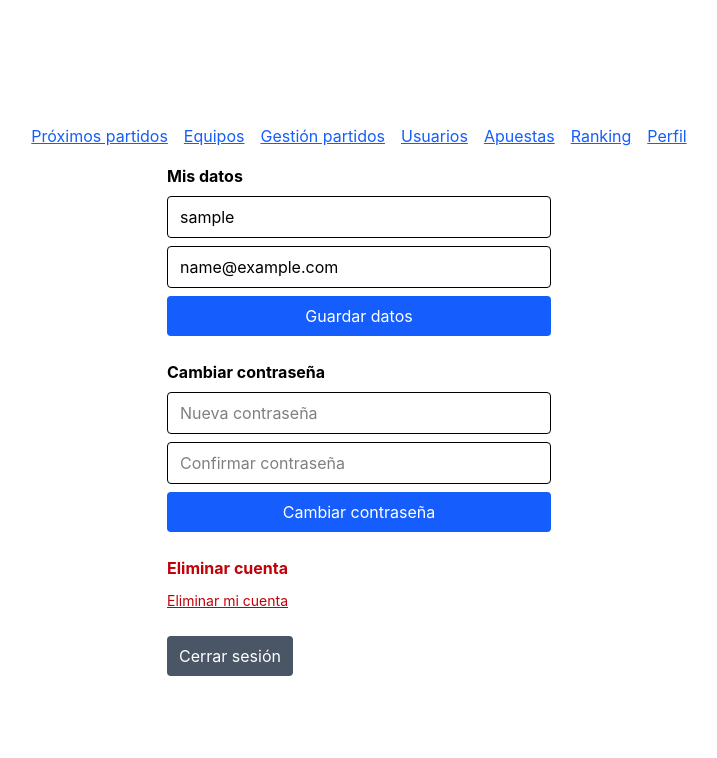
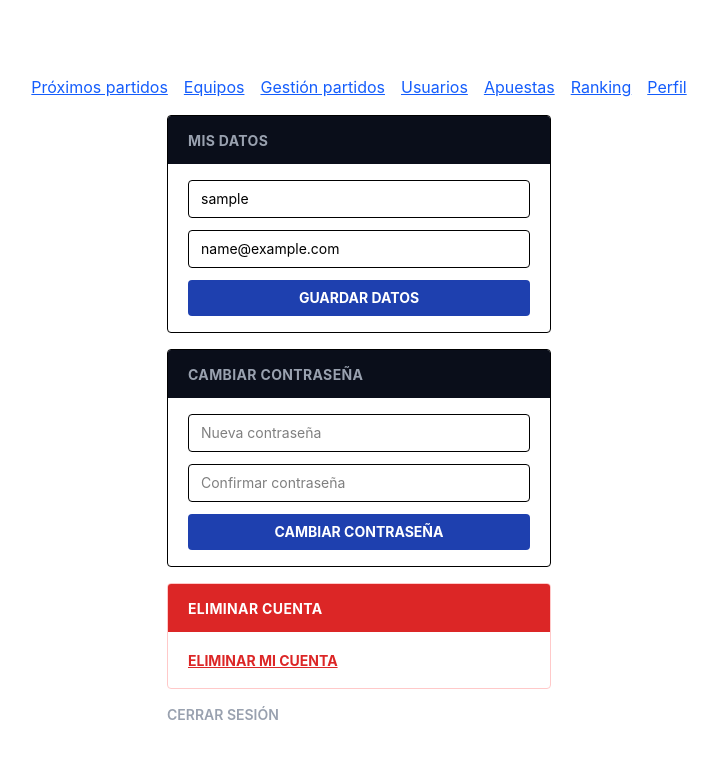
Before and after one commit to aproposito/Match-Appi-Frontend, a React (Vite) app: page /profile in a window 1280 px wide. Shown: the top 758 px of the page, without its empty margins (281-998 px from the left). Built offline with nearby package versions, Linux system fonts and the light colour scheme; sample sign-in values are in the browser's storage.

Commit message:
feat: rediseño visual perfil y pantallas admin

```diff
--- a/src/components/ProfileForm.jsx
+++ b/src/components/ProfileForm.jsx
@@ -1,5 +1,6 @@
 import { useState } from 'react'
 import { put, del } from '../api/client'
+import PageLayout from './PageLayout'
 
 function ProfileForm({ userId, currentName, currentEmail, onAccountDeleted, onLogout }) {
   const [name, setName] = useState(currentName)
@@ -51,52 +52,76 @@ function ProfileForm({ userId, currentName, currentEmail, onAccountDeleted, onLo
     }
   }
 
+  const inputClass = "border rounded px-3 py-2 text-sm w-full"
+  const sectionHeaderClass = "bg-[#0a0e1a] px-5 py-3"
+  const sectionLabelClass = "font-display text-sm font-bold uppercase tracking-wide text-gray-400"
+
   return (
-    <div className="flex flex-col gap-6 max-w-sm w-full">
-      <section>
-        <h2 className="font-bold mb-2">Mis datos</h2>
-        <form onSubmit={handleProfileSubmit} className="flex flex-col gap-2">
-          <input type="text" value={name} onChange={(e) => setName(e.target.value)} className="border rounded px-3 py-2" required />
-          <input type="email" value={email} onChange={(e) => setEmail(e.target.value)} className="border rounded px-3 py-2" required />
-          <button type="submit" className="bg-blue-600 text-white rounded px-3 py-2">Guardar datos</button>
+    <PageLayout>
+      <div className="max-w-sm mx-auto flex flex-col gap-4">
+
+        <section className="border rounded overflow-hidden">
+          <div className={sectionHeaderClass}>
+            <span className={sectionLabelClass}>Mis datos</span>
+          </div>
+          <form onSubmit={handleProfileSubmit} className="flex flex-col gap-3 px-5 py-4">
+            <input type="text" value={name} onChange={(e) => setName(e.target.value)} className={inputClass} required />
+            <input type="email" value={email} onChange={(e) => setEmail(e.target.value)} className={inputClass} required />
+            <button type="submit" className="bg-[#1e40af] text-white rounded px-3 py-2 font-display text-sm font-bold uppercase">
+              Guardar datos
+            </button>
             {profileError && <p className="text-red-600 text-sm">{profileError}</p>}
-          {profileSuccess && <p className="text-green-600 text-sm">{profileSuccess}</p>}
+            {profileSuccess && <p className="text-[#166534] text-sm">{profileSuccess}</p>}
           </form>
         </section>
 
-      <section>
-        <h2 className="font-bold mb-2">Cambiar contraseña</h2>
-        <form onSubmit={handlePasswordSubmit} className="flex flex-col gap-2">
-          <input type="password" value={password} onChange={(e) => setPassword(e.target.value)} placeholder="Nueva contraseña" className="border rounded px-3 py-2" required />
-          <input type="password" value={passwordConfirmation} onChange={(e) => setPasswordConfirmation(e.target.value)} placeholder="Confirmar contraseña" className="border rounded px-3 py-2" required />
-          <button type="submit" className="bg-blue-600 text-white rounded px-3 py-2">Cambiar contraseña</button>
+        <section className="border rounded overflow-hidden">
+          <div className={sectionHeaderClass}>
+            <span className={sectionLabelClass}>Cambiar contraseña</span>
+          </div>
+          <form onSubmit={handlePasswordSubmit} className="flex flex-col gap-3 px-5 py-4">
+            <input type="password" value={password} onChange={(e) => setPassword(e.target.value)} placeholder="Nueva contraseña" className={inputClass} required />
+            <input type="password" value={passwordConfirmation} onChange={(e) => setPasswordConfirmation(e.target.value)} placeholder="Confirmar contraseña" className={inputClass} required />
+            <button type="submit" className="bg-[#1e40af] text-white rounded px-3 py-2 font-display text-sm font-bold uppercase">
+              Cambiar contraseña
+            </button>
             {passwordError && <p className="text-red-600 text-sm">{passwordError}</p>}
-          {passwordSuccess && <p className="text-green-600 text-sm">{passwordSuccess}</p>}
+            {passwordSuccess && <p className="text-[#166534] text-sm">{passwordSuccess}</p>}
           </form>
         </section>
 
-      <section>
-        <h2 className="font-bold mb-2 text-red-700">Eliminar cuenta</h2>
+        <section className="border border-red-200 rounded overflow-hidden">
+          <div className="bg-[#dc2626] px-5 py-3">
+            <span className="font-display text-sm font-bold uppercase tracking-wide text-white">Eliminar cuenta</span>
+          </div>
+          <div className="px-5 py-4">
             {confirmingDelete ? (
-          <div className="flex flex-col gap-2">
-            <p className="text-sm text-red-700">Esta acción no se puede deshacer. ¿Seguro que quieres eliminar tu cuenta?</p>
+              <div className="flex flex-col gap-3">
+                <p className="text-sm text-gray-600">Esta acción no se puede deshacer. ¿Seguro que quieres eliminar tu cuenta?</p>
                 <div className="flex gap-2">
-              <button onClick={handleDelete} className="bg-red-600 text-white rounded px-3 py-2">Sí, eliminar</button>
-              <button onClick={() => setConfirmingDelete(false)} className="bg-gray-300 rounded px-3 py-2">Cancelar</button>
+                  <button onClick={handleDelete} className="bg-[#dc2626] text-white rounded px-3 py-2 font-display text-sm font-bold uppercase">
+                    Sí, eliminar
+                  </button>
+                  <button onClick={() => setConfirmingDelete(false)} className="bg-gray-200 text-gray-700 rounded px-3 py-2 font-display text-sm font-bold uppercase">
+                    Cancelar
+                  </button>
                 </div>
                 {deleteError && <p className="text-red-600 text-sm">{deleteError}</p>}
               </div>
             ) : (
-          <button onClick={() => setConfirmingDelete(true)} className="text-red-700 underline text-sm">
+              <button onClick={() => setConfirmingDelete(true)} className="text-[#dc2626] text-sm font-bold uppercase font-display underline">
                 Eliminar mi cuenta
               </button>
             )}
+          </div>
         </section>
 
-      <button onClick={onLogout} className="bg-gray-600 text-white rounded px-3 py-2 self-start">
+        <button onClick={onLogout} className="self-start text-gray-400 text-sm font-display uppercase font-bold hover:text-white" style={{ fontWeight: 600 }}>
           Cerrar sesión
         </button>
+
       </div>
+    </PageLayout>
   )
 }
 
```
Lines whose indentation alone changed are shown as unchanged.
